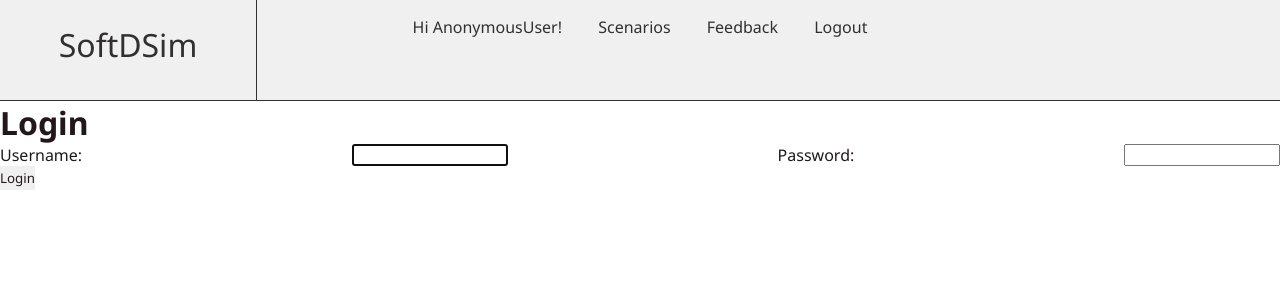
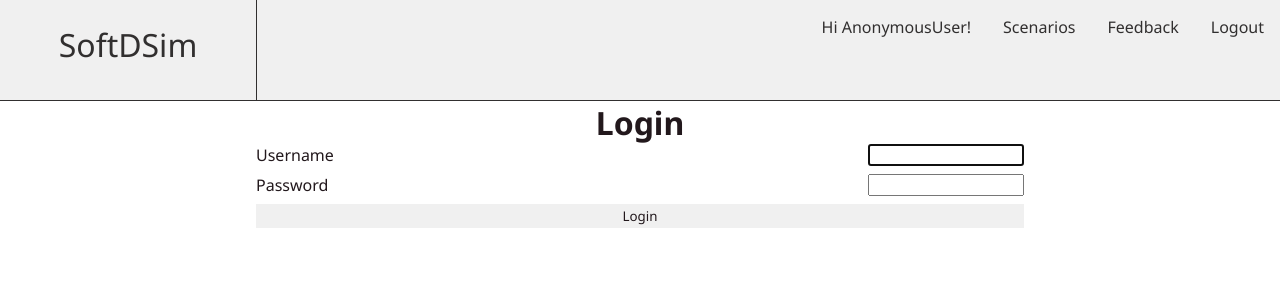
Before and after one commit to othshine/softDsim, a Django app: page /login in a window 1280 px wide. Shown: the top 300 px of the page. Run offline with Django 3.2, Linux system fonts and the light colour scheme; tables that the repository leaves empty hold one stand-in row (values such as "Sample post"); some libraries are stand-ins or nearby versions.

Commit message:
UI enhancements

```diff
--- a/app/static/app/styles.css
+++ b/app/static/app/styles.css
@@ -36,6 +36,34 @@ html, body {
 
 ul {
     list-style-type: none;
+}
+
+.title-row > * {
+  margin-right: auto;
+  margin-left: auto;
+}
+
+.full {
+  width: 100% ;
+}
+
+.half-box {
+  width: 60%;
+  margin-right: auto;
+  margin-left: auto;
+}
+
+.spaced > *{
+  padding-bottom: 0.5rem;
+}
+
+.spacer {
+  width: 100%;
+  height: 1rem;
+}
+
+table {
+  width: 100%;
 }
 
 
@@ -246,6 +274,12 @@ nav .logo {
   line-height: 90px;
 }
 
+#nav-menu {
+  width: 80%;
+  float: right;
+  justify-content: flex-end;
+}
+
 .link {
   text-decoration: none;
 
@@ -269,8 +303,6 @@ nav .logo {
   justify-content: space-between;
   align-items: center;
   text-align: center;
-  margin: 0;
-  padding: 0;
   border: 0;
 }
 
@@ -280,10 +312,6 @@ nav .row > div {
   flex-shrink: 1;
 }
 
-nav .menu {
-  width: 50%;
-}
-
 .row-container > button {
   width: 100%;
   height: 100%;
--- a/app/templates/app/base.html
+++ b/app/templates/app/base.html
@@ -21,10 +21,9 @@
         <div class="logo">
             SoftDSim
         </div>
-        <div class="row">
+        <div id="nav-menu" class="row">
             {% block nav-content %}
             {% endblock %}
-            <div class="menu">
                 <a href="#" class="link">
                     <div class="nav-opt">Hi {{ user }}!</div>
                 </a>
@@ -37,7 +36,6 @@
                 <a href="/logout" class="link">
                     <div class="nav-opt">Logout</div>
                 </a>
-            </div>
         </div>
     </nav>
 
--- a/app/templates/app/login.html
+++ b/app/templates/app/login.html
@@ -3,17 +3,22 @@
 {% block content %}
     <!--Login-->
     <div class="container py-5">
-    <div class="row">
+        <div class="row title-row">
             <h1>Login</h1>
         </div>
 
         <form method="POST">
             {% csrf_token %}
+        <div class="half-box spaced">
+            {% for field in login_form %}
                 <div class="row">
-          {{ login_form }}
+                    {{ field.label }}
+                    {{ field }}
                 </div>
+            {% endfor %}
             <div class="row">
-         <button class="btn btn-primary" type="submit">Login</button>
+                <button class="full" type="submit">Login</button>
+            </div>
         </div>
 
         </form>
```
Also changed, not shown: app/templates/app/index.html (+26 -4 lines). Lines whose indentation alone changed are shown as unchanged.
